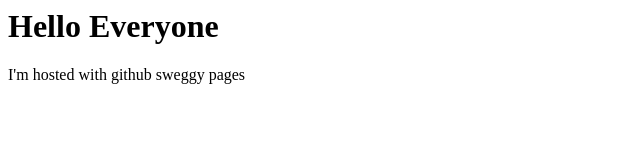
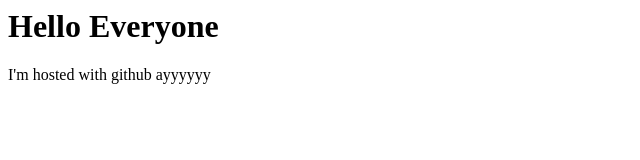
Before and after one commit to StanfordLin/stanfordlin.github.io, a plain HTML site: page index.html in a window 1280 px wide. Shown: the full height of the page, 0-640 px from the left. Drawn offline with Linux system fonts and the light colour scheme.

Commit message:
Test
updated the p

```diff
--- a/index.html
+++ b/index.html
@@ -4,6 +4,6 @@
 </head>
 <body>
 	<h1>Hello Everyone</h1>
-	<p>I'm hosted with github sweggy pages</p>
+	<p>I'm hosted with github ayyyyyy</p>
 </body>
 </html>
```
